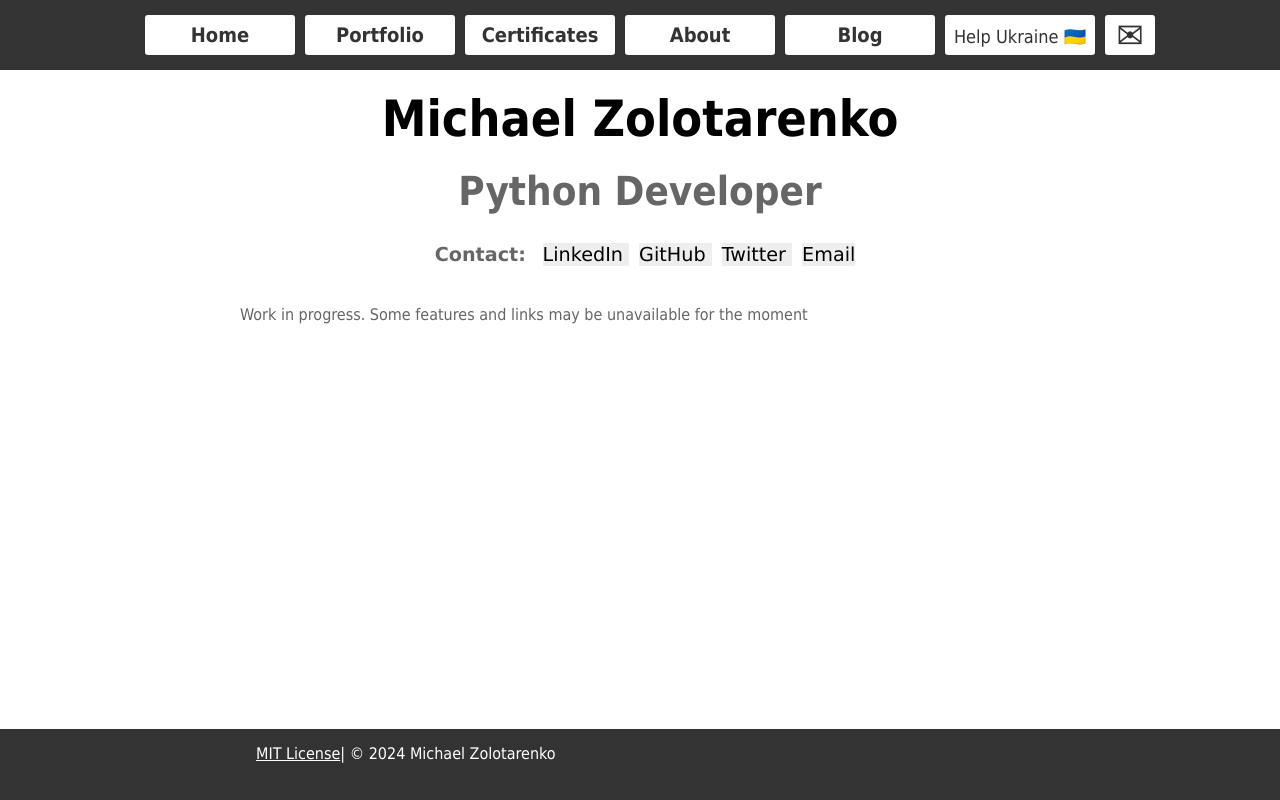
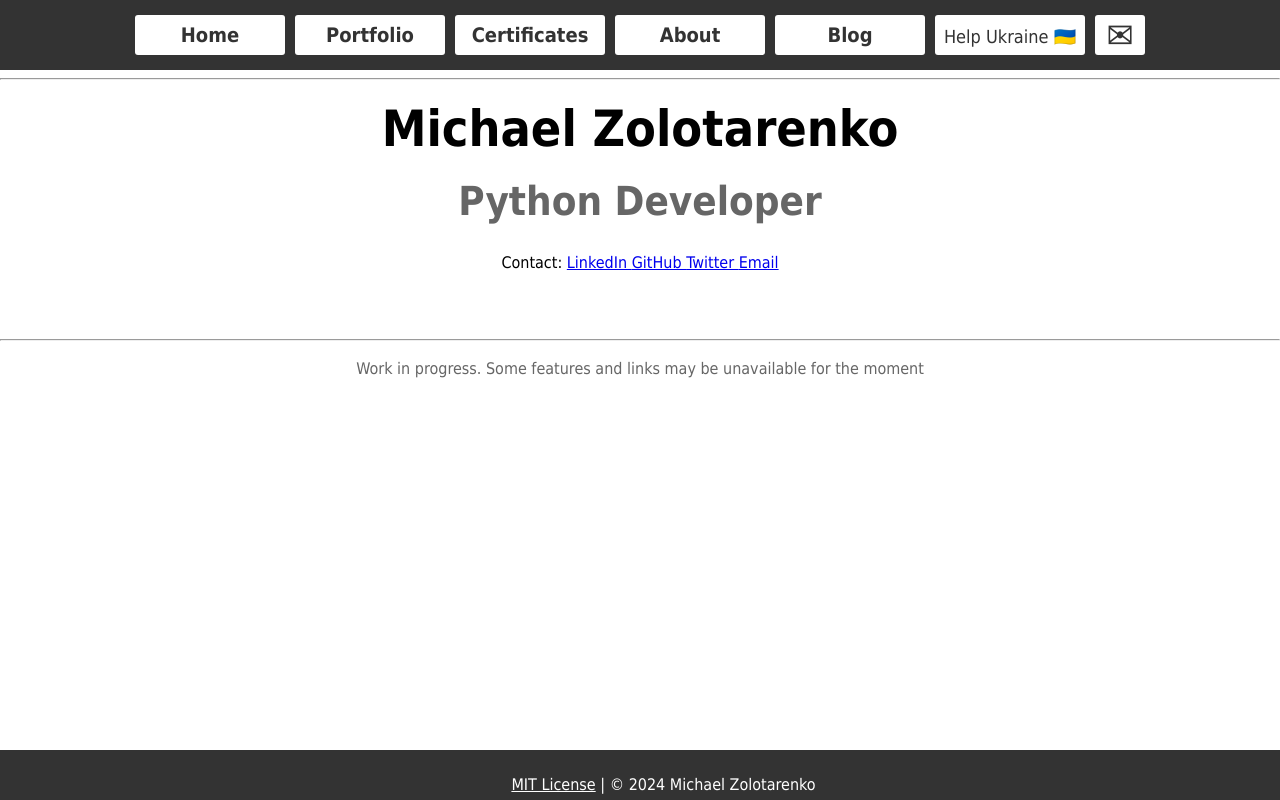
Before and after one commit to mikezolo/mikezolo.github.io, a plain HTML site: page index.html in a window 1280 px wide. Drawn offline with Linux system fonts and the light colour scheme.

Commit message:
Update styles.css

```diff
--- a/styles.css
+++ b/styles.css
@@ -1,27 +1,28 @@
-/* styles.css */
+/* mikezolo / MIKEZOLO.github.io / styles.css */
+
+/* * * --------------  GENERAL RULES  -------------- * * */
+* {
+    font-family: Tahoma;
+    text-align: center;
+}
 
 /* Reset default margin and padding */
-
-* {
+body {
+    position: relative;
     margin: 0;
     padding: 0;
     border: none;
-    font-family: Tahoma;
-    text-align: center;
-    position: relative;
 }
 
-body {
-    margin: 70px 0 50px;
-}
+/* * * ------------ INHERITABLE elements  ------------ * * */
 
-/* UPPER NAV BAR Settings */
+/* TOP NAV BAR Settings */
 nav {
     background-color: #333;
     padding: 10px;
-    position: fixed;
+    position: sticky;
     top: 0;
-    width: 100%;
+    min-width: 300px;
     display: flex;
     align-items: stretch;
     justify-content: center;
@@ -57,23 +58,22 @@ button:hover {
     padding: 4px 5px 1px;
 }
 
-#email-text {
-    display: flex;
-    align-items: center;
-    text-decoration: none; /* This removes the underline */
-}
-
 #email {
     width: 50px;
     height: 40px;
     font-size: 36px;
     display: flex;
     justify-content: center;
-    align-items: center; /* This centers the icon vertically */
+    align-items: center; /* Center the icon vertically */
+}
+
+#email-text {
+    display: flex;
+    align-items: center;
+    text-decoration: none;
 }
 
 /* HEADERS Settings */
-
 h1, h2, h3, h4, h5 {
     position: relative;
     text-align: center;
@@ -104,27 +104,38 @@ h5 {
     font-weight: 500;
 }
 
-/* Style the paragraph */
+/* PARAGRAPH settings*/
 p {
-    margin-top: 20px;
     text-align: justify;
-    display: flex;
-    max-width: 800px;
+    max-width: 1000px;
     min-width: 300px;
     margin: 10px auto; /* Centering the paragraph horizontally */
+    padding: 10px;
 }
 
+/* INFO BLOCK settings */
 .infoblock {
     font-size: 16px;
     font-weight: lighter;
     color: #666;
     min-width: 300px;
-    max-width: 800px;
+    max-width: 1000px;
+    text-align: center;
     margin: auto; /* Center horizontally*/
-    text-align: justify;
+    padding: 10px;
 }
 
-.bottom-links a {
+/* CONTACT BLOCK */
+.contact
+  .detailer {
+    font-weight: bold;
+    color: #666;
+    text-decoration: none;
+    background-color: #fff;
+}
+
+.contact a {
+    position: sticky;
     margin: 20px auto;
     color: #000;
     font-weight: 500;
@@ -137,27 +148,32 @@ p {
     background-color: #eee;
 }
 
-.bottom-links
-  .detailer {
-    font-weight: bold;
-    color: #666;
-    text-decoration: none;
-    background-color: #fff;
-}
-
-/* Style the footer */
+/* FOOTER BLOCK */
 footer {
     background-color: #333;
     color: #fff;
-    text-align: justify;
     position: fixed;
     bottom: 0;
+    height: 35px;
+    padding: 5px 16px 10px;
     width: 100%;
-    height: 50px;
-    padding: 5px 16px 16px;
 }
 
- footer a {
+/* Footer specific settings */
+footer p {
+    background-color: #333;
+    color: #fff;
+    text-align: center;
+    min-width: 300px;
+    max-width: 100%;
+}
+
+footer a {
     color: white;
+    margin-left: 15px;
+}
+
+.copyright {
     text-align: center;
- }
+    margin: 0; /* Reset margin to remove default spacing */
+}
```
